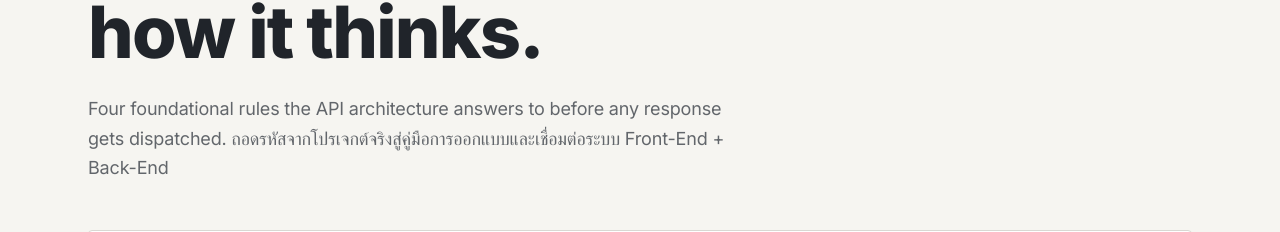
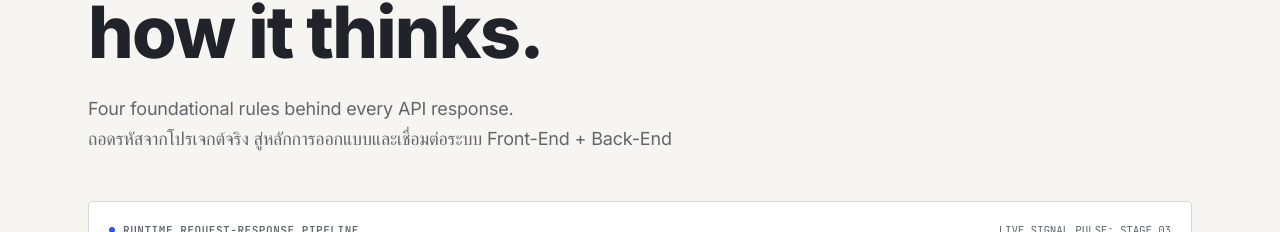
Before and after one commit to sjsiwat/mono-repo, a React (Vite) app in the folder frontend/: page / in a window 1280 px wide. Shown: the part 320-552 px from the top of the page. Built offline with nearby package versions, Linux system fonts and the light colour scheme; no server answers.

Commit message:
content: update hero subtitle phrasing

```diff
--- a/frontend/src/components/HeroSection.jsx
+++ b/frontend/src/components/HeroSection.jsx
@@ -70,8 +70,8 @@ export function HeroSection({ onSelectModule }) {
 
         {/* Editorial Subtitle */}
         <p className="mt-6 text-base sm:text-lg text-[#62666B] max-w-2xl font-sans leading-relaxed">
-          Four foundational rules the API architecture answers to before any response gets dispatched.
-          ถอดรหัสจากโปรเจกต์จริงสู่คู่มือการออกแบบและเชื่อมต่อระบบ Front-End + Back-End
+          Four foundational rules behind every API response.<br className="hidden sm:inline" />
+          ถอดรหัสจากโปรเจกต์จริง สู่หลักการออกแบบและเชื่อมต่อระบบ Front-End + Back-End
         </p>
 
         {/* Typographic Swiss API Pipeline Flow Diagram */}
```
